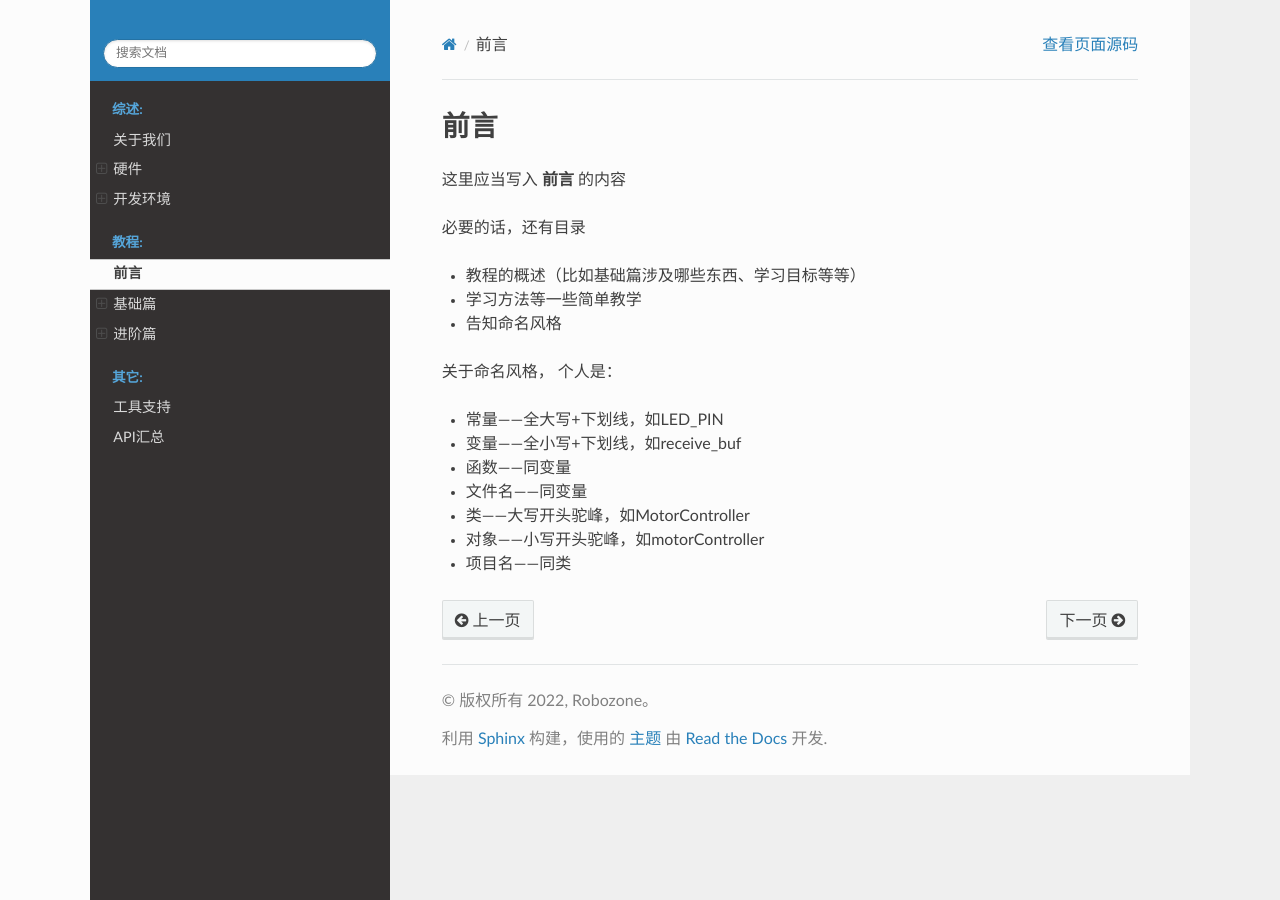
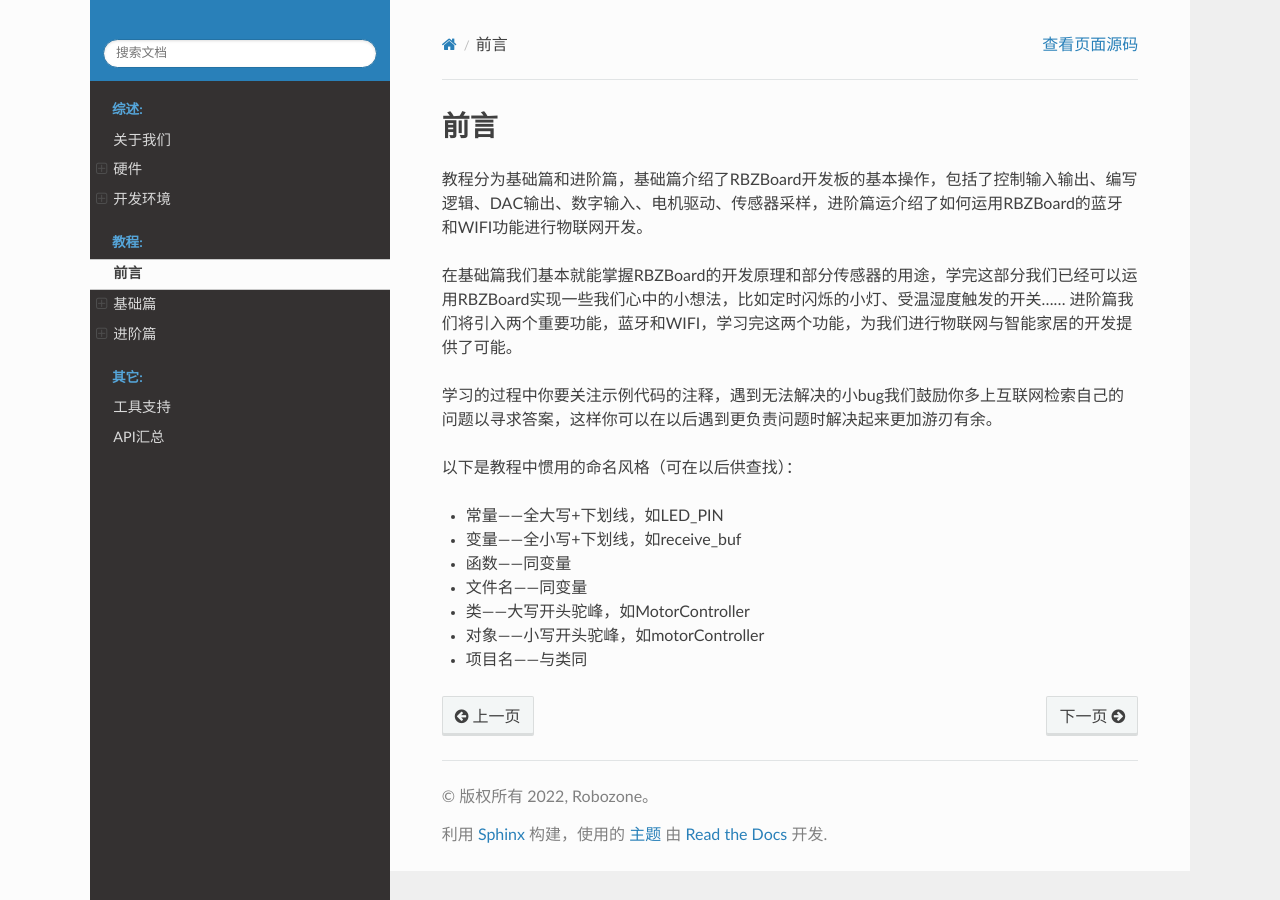
Before and after one commit to Robo-Zone/RBZBoard-docs, a Sphinx documentation site: the page built from source/tutorials/introduction/introduction.rst, in a window 1280 px wide. Built offline with Sphinx 7.4.7 and the Read the Docs theme 2.0.0, drawn with Linux system fonts in a browser that asks for light colours; pages that are not in the unit, such as notebooks, are missing from menus.

Commit message:
about和接线

```diff
--- a/source/summary/about/about.rst
+++ b/source/summary/about/about.rst
@@ -5,4 +5,4 @@
 
 我们深知你对这个世界充满了好奇心和探索欲，这也使你憧憬着技术世界中源源不断的可能性。这样的火苗值得我们尽全力来守护，成立于2019年的Robozone（萝卜造工作室）和你们一样，也正是由这么一群热爱技术、心中有火，眼里有光的人组成。同时，我们愿意将我们的经验分享出来，与你共同进步，一起为这个美好的世界做些什么。
 
-路漫漫其修远兮，希望你能勇敢地克服遇到的阻碍，上下求索定能达到心中的目标，希望你能学得开心，再次感谢这份对Robozone的信任。
+路漫漫其修远兮，希望你能勇敢地面对遇到的阻碍，上下求索定能达到心中的目标，愿你能学得开心。再次感谢这份对Robozone的信任。
--- a/source/tutorials/introduction/introduction.rst
+++ b/source/tutorials/introduction/introduction.rst
@@ -1,15 +1,13 @@
 前言
 =========================================
-这里应当写入 **前言** 的内容
+教程分为基础篇和进阶篇，基础篇介绍了RBZBoard开发板的基本操作，包括了控制输入输出、编写逻辑、DAC输出、数字输入、电机驱动、传感器采样，进阶篇运介绍了如何运用RBZBoard的蓝牙和WIFI功能进行物联网开发。
 
-必要的话，还有目录
+在基础篇我们基本就能掌握RBZBoard的开发原理和部分传感器的用途，学完这部分我们已经可以运用RBZBoard实现一些我们心中的小想法，比如定时闪烁的小灯、受温湿度触发的开关…… 进阶篇我们将引入两个重要功能，蓝牙和WIFI，学习完这两个功能，为我们进行物联网与智能家居的开发提供了可能。
 
-- 教程的概述（比如基础篇涉及哪些东西、学习目标等等）
-- 学习方法等一些简单教学
-- 告知命名风格
+学习的过程中你要关注示例代码的注释，遇到无法解决的小bug我们鼓励你多上互联网检索自己的问题以寻求答案，这样你可以在以后遇到更负责问题时解决起来更加游刃有余。
 
-关于命名风格，
-个人是：
+
+以下是教程中惯用的命名风格（可在以后供查找）：
 
 - 常量——全大写+下划线，如LED_PIN
 - 变量——全小写+下划线，如receive_buf
@@ -17,4 +15,4 @@
 - 文件名——同变量
 - 类——大写开头驼峰，如MotorController
 - 对象——小写开头驼峰，如motorController
-- 项目名——同类
+- 项目名——与类同
--- a/source/tutorials/tutorial_basic/03_marquee/03_marquee.rst
+++ b/source/tutorials/tutorial_basic/03_marquee/03_marquee.rst
@@ -49,13 +49,16 @@ for循环是一种循环语句，语法如下
 我们将实现4个LED的依次闪烁。
 首先声明LED的GPIO引脚和循环中计数器。
 
+
 ::
 
    const int LED_PINS[] = {26,25,33,32};//把4个LED的PIN接在26,25,33,32 GPIO引脚上
    int i,j=3;//j可以是除0外任意值
 
 
+.. image:: assets/marquee.png
 然后来设置LED所属的引脚为 **输出模式**。
+
 
 ::
 
--- a/source/tutorials/tutorial_basic/04_buzzer/04_buzzer.rst
+++ b/source/tutorials/tutorial_basic/04_buzzer/04_buzzer.rst
@@ -26,6 +26,8 @@ BUZZER
 有源蜂鸣器内有震荡电路，因此输入直流信号即可驱动振膜震动发声。
 而无源蜂鸣器需要输入PWM信号，以驱动振膜。
 在RBZBoard上没有现成的蜂鸣器，因此需要外接，我们选择正极接入26端口。
+
+.. image:: assets/buzzer.png
 
 
 方波
--- a/source/tutorials/tutorial_basic/07_servo/07_servo.rst
+++ b/source/tutorials/tutorial_basic/07_servo/07_servo.rst
@@ -26,6 +26,7 @@
 棕色接GND；红色接Robozone Board的5v；桔色接GPIO13；
 
 .. image:: assets/servo_sg90.jpg
+.. image:: assets/servo_jx.png
 
 180度电机PWM控制的对应关系：
 
```
Also changed, not shown: source/tutorials/tutorial_basic/03_marquee/assets/marquee.png (added), source/tutorials/tutorial_basic/04_buzzer/assets/buzzer.png (added), source/tutorials/tutorial_basic/07_servo/assets/servo_jx.png (added), 3 other files.
